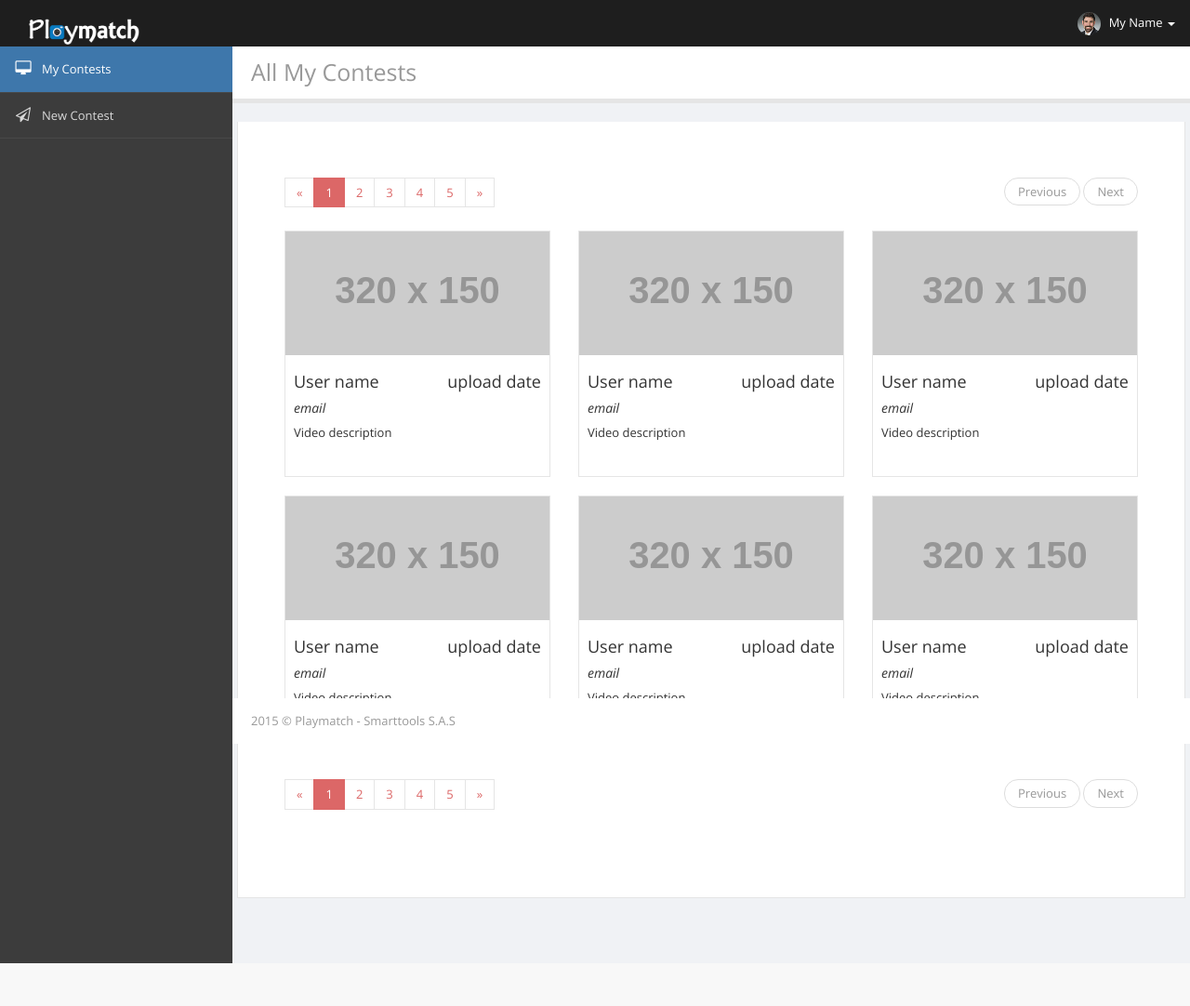
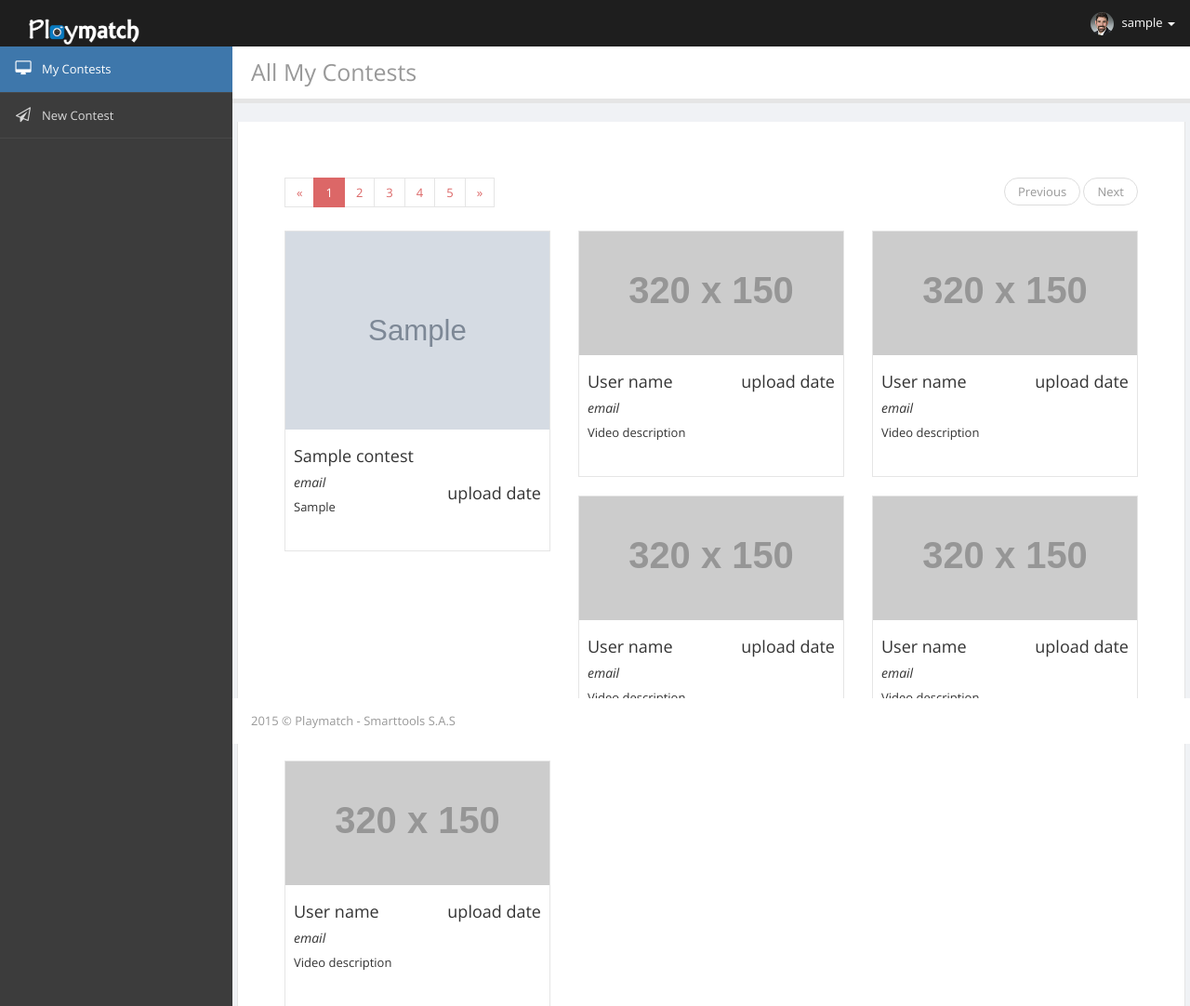
Before and after one commit to harold174/ContestApp, a Django app: page /contest/dashboard/ in a window 1280 px wide. Shown: the top 1082 px of the page at 93% size. Before the commit the page ends 1036 px from the top, so only its background shows below. Run offline with Django 3.2, Linux system fonts and the light colour scheme; a user stored in the database is signed in; tables that the repository leaves empty hold one stand-in row (values such as "Sample post"); grey boxes marked "Sample" are stand-in pictures; grey boxes labelled with a size stand in for pictures from a placeholder-image service; some libraries are stand-ins or nearby versions.

Commit message:
Manage session and navegation

```diff
--- a/contest/templates/contest/contest.html
+++ b/contest/templates/contest/contest.html
@@ -39,10 +39,10 @@
             <div class="topbar-main"><a id="menu-toggle" href="#" class="hidden-xs"><i class="fa fa-bars"></i></a>
 
                 <ul class="nav navbar navbar-top-links navbar-right mbn">
-                     <li class="dropdown topbar-user"><a data-hover="dropdown" href="#" class="dropdown-toggle"><img src="{% static "contest/img/avatar/48.jpg"%}" alt="" class="img-responsive img-circle"/>&nbsp;<span class="hidden-xs">My name</span>&nbsp;<span class="caret"></span></a>
+                     <li class="dropdown topbar-user"><a data-hover="dropdown" href="#" class="dropdown-toggle"><img src="{% static "contest/img/avatar/48.jpg"%}" alt="" class="img-responsive img-circle"/>&nbsp;<span class="hidden-xs">{{ username }}</span>&nbsp;<span class="caret"></span></a>
                         <ul class="dropdown-menu dropdown-user pull-right">
                             <li><a href="#"><i class="fa fa-user"></i>My Profile</a></li>
-                            <li><a href="#"><i class="fa fa-key"></i>Log Out</a></li>
+                            <li><a href="/contest/logout"><i class="fa fa-key"></i>Log Out</a></li>
                         </ul>
                     </li>
                 </ul>
--- a/contest/templates/contest/dashboard.html
+++ b/contest/templates/contest/dashboard.html
@@ -38,7 +38,7 @@
             <div class="topbar-main"><a id="menu-toggle" href="#" class="hidden-xs"><i class="fa fa-bars"></i></a>
 
                 <ul class="nav navbar navbar-top-links navbar-right mbn">
-                     <li class="dropdown topbar-user"><a data-hover="dropdown" href="#" class="dropdown-toggle"><img src="{% static "contest/img/avatar/48.jpg"%}" alt="" class="img-responsive img-circle"/>&nbsp;<span class="hidden-xs">My Name</span>&nbsp;<span class="caret"></span></a>
+                     <li class="dropdown topbar-user"><a data-hover="dropdown" href="#" class="dropdown-toggle"><img src="{% static "contest/img/avatar/48.jpg"%}" alt="" class="img-responsive img-circle"/>&nbsp;<span class="hidden-xs">{{ username }}</span>&nbsp;<span class="caret"></span></a>
                         <ul class="dropdown-menu dropdown-user pull-right">
                             <li><a href="#"><i class="fa fa-user"></i>My Profile</a></li>
                             <li><a href="/contest/logout"><i class="fa fa-key"></i>Log Out</a></li>
@@ -119,17 +119,20 @@
                                             </div>
                                         </div>
                                         <div class="row">
-                                                <div class="col-sm-4 col-lg-4 col-md-4"><a href="/contest/dashboard/show/">
+                                            {% for contest in contests %}
+                                               <div class="col-sm-4 col-lg-4 col-md-4"><a href="/contest/dashboard/show/">
                                                     <div class="thumbnail">
-                                                        <img src="http://placehold.it/320x150" alt="">
+                                                        <img src="{{ contest.image }}" alt="">
                                                         <div class="caption">
+                                                            <h4>{{ contest.name }}</h4>
                                                             <h4 class="pull-right">upload date</h4>
-                                                            <h4>User name </h4>
                                                             <h5><em>email </em></h5>
-                                                            <p>Video description</p>
+                                                            <p>{{ contest.prize }}</p>
                                                         </div>
                                                     </div></a>
                                                 </div>
+                                            {% endfor %}
+
 
                                                 <div class="col-sm-4 col-lg-4 col-md-4"><a href="/contest/dashboard/show/">
                                                     <div class="thumbnail">
--- a/contest/urls.py
+++ b/contest/urls.py
@@ -15,6 +15,7 @@ urlpatterns = [
     url(r'dashboard/new/$', views.createContest, name='create'),
     url(r'dashboard/show/$', views.showContest, name='show'),
     url(r'dashboard/$', views.dashboard, name='dashboard'),
+    url(r'dashboard/save/$', views.saveContest, name='save'),
     url(r'play/(?P<id>[a-zA-Z0-9_]+)/$', views.contestPublic, name='contestPublic'),
     url(r'play/(?P<id>[a-zA-Z0-9_]+)/upload/$', views.upload, name='upload'),
     url(r'^upload/', ProfileImageView.as_view(), name='profile_image_upload'),
--- a/contest/views.py
+++ b/contest/views.py
@@ -1,11 +1,12 @@
 from django.shortcuts import render
 from django.http import HttpResponse
 from django.template import RequestContext, loader
-from .models import Administrator
+from .models import Administrator, Contest
 from django.contrib.auth.models import User
 from django.contrib.auth import authenticate
 from django.http import HttpResponseRedirect
 from django.shortcuts import render
+from django.shortcuts import redirect
 from django.http import HttpResponseRedirect
 from django.core.urlresolvers import reverse
 from django.views.generic import FormView, DetailView, ListView
@@ -15,6 +16,7 @@ from .models import ProfileImage
 from django.contrib.auth import logout
 from django.contrib.auth import login as auth_login
 from django.contrib.auth.decorators import login_required
+from django.core.files import File
 
 # Create your views here.
 def index(request):
@@ -39,7 +41,7 @@ def login(request):
         if user.is_active:
             auth_login(request, user)
             print("User is valid, active and authenticated")
-            return render(request, 'contest/dashboard.html')
+            return redirect('/contest/dashboard', request)
         else:
             error="The password is valid, but the account has been disabled!"
     else:
@@ -53,7 +55,7 @@ def login(request):
 def logoutView(request):
     logout(request)
     context = {'var': 'Logout!!'}
-    return render(request, 'contest/auth.html', context)
+    return redirect('/contest')
 
 
 def register(request):
@@ -78,16 +80,39 @@ def register(request):
     context = {'error_reg': error}
     return render(request, 'contest/auth.html', context)
 
-@login_required
+@login_required(login_url='/contest/auth/')
 def dashboard(request):
-    return render(request, 'contest/dashboard.html')
+    admin = Administrator.objects.get(user=request.user)
+    contests = Contest.objects.all().filter(owner_id = admin.id)[:50]
+    context = {'username': request.user.username, 'contests': contests}
+    return render(request, 'contest/dashboard.html', context)
 
 
+@login_required(login_url='/contest/auth/')
 def createContest(request):
-    return render(request, 'contest/create.html')
+    context = {'username': request.user.username}
+    return render(request, 'contest/create.html', context)
 
+@login_required(login_url='/contest/auth/')
 def showContest(request):
-    return render(request, 'contest/contest.html')
+    context = {'username': request.user.username}
+    return render(request, 'contest/contest.html', context)
+
+@login_required(login_url='/contest/auth/')
+def saveContest(request):
+    name = request.POST['name']
+    image = request.POST['image']
+    url = request.POST['url']
+    start = request.POST['start']
+    end = request.POST['end']
+    prize = request.POST['prize']
+    if name and image and url and start and end and prize :
+        myfile = File(image)
+        return redirect('/contest/dashboard')
+    else:
+        context={'message':'All fields are mandatory'}
+        return render(request,'contest/create.html', context)
+
 
 def contestPublic(request, id):
     return render(request, 'contest/contest_public.html')
```
Also changed, not shown: contest/templates/contest/create.html (+17 -9 lines).
